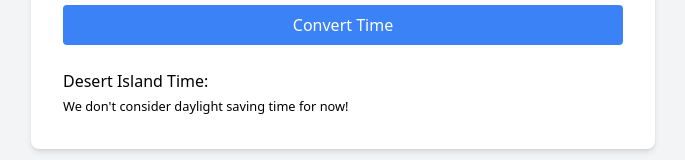
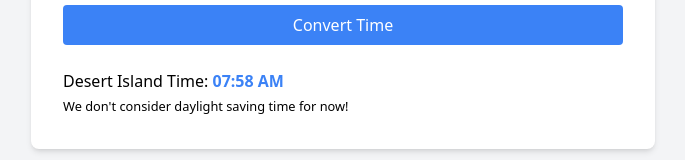
Before and after one commit to Umoren/timezone-converter, a React (Create React App) app: page / in a window 1280 px wide. Shown: the part 472-632 px from the top of the page, without its empty margins (297-982 px from the left). Built offline with nearby package versions, Linux system fonts and the light colour scheme.

Commit message:
implemented notifications

```diff
--- a/src/App.js
+++ b/src/App.js
@@ -40,8 +40,8 @@ function App() {
     Notification.requestPermission();
   }, []);
 
+
   useEffect(() => {
-    const checkZonedTime = () => {
     if (meetingTime === "") {
       setUtcTime("");
       return;
@@ -75,17 +75,10 @@ function App() {
 
     // Check if the zoned time is 7:30 AM (UTC) and show a notification
     if (formattedUtcTime === "07:30 AM") {
+      console.log('it is time')
       showMeetingNotification();
     }
-    };
-
-    const intervalId = setInterval(checkZonedTime, 1000 * 60); // Check every minute
-
-    return () => {
-      clearInterval(intervalId);
-    };
   }, [meetingTime, selectedTimezone]);
-
 
 
 
```
Lines whose indentation alone changed are shown as unchanged.
